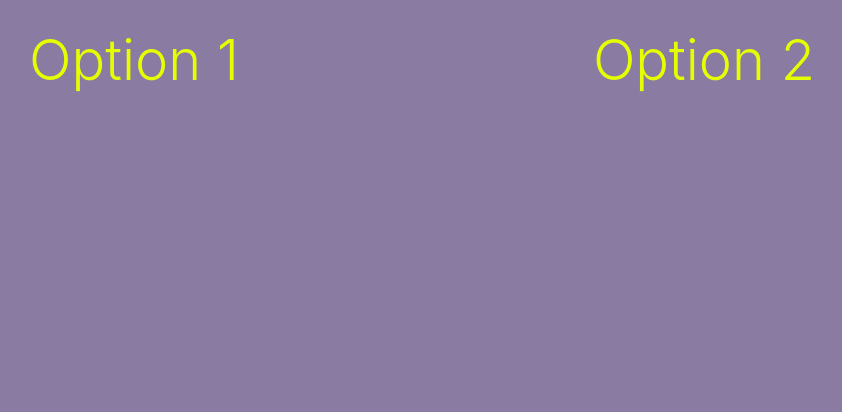
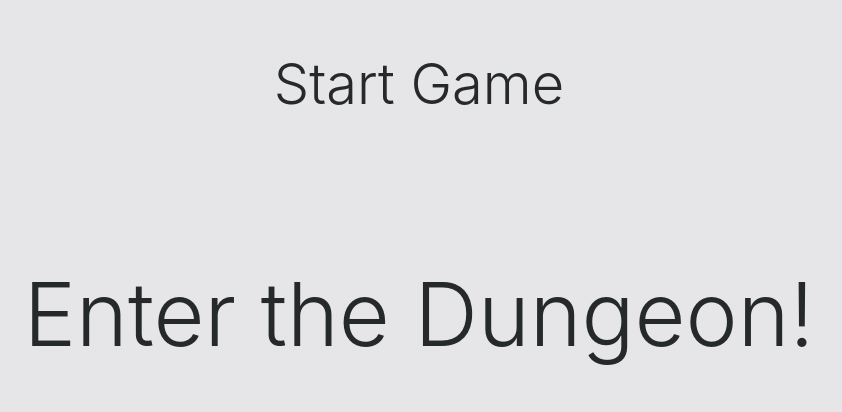
Before and after one commit to sjburt79/Final_Project, a PHP site: page /Final_Project.html in a window 1280 px wide. Shown: the part 571-983 px from the top of the page, without its empty margins (221-1063 px from the left). Before the commit the page ends 663 px from the top, so only its background shows below. Run offline with PHP 8.4, Linux system fonts and the light colour scheme.

Commit message:
Added JS
Added JS Function and cleaned up CSS

```diff
--- a/Final_Project/Final_Project.html
+++ b/Final_Project/Final_Project.html
@@ -1,7 +1,7 @@
 <!DOCTYPE html>
 <html>
 <head>
-    <title>Generic Title Here</title>
+    <title>JarodBurtProduction</title>
     <meta charset="utf-8">
     <meta name="viewport" content="width=device-width, initial-scale=1, shrink-to-fit=no">
 
@@ -12,6 +12,9 @@
     integrity="sha384-MCw98/SFnGE8fJT3GXwEOngsV7Zt27NXFoaoApmYm81iuXoPkFOJwJ8ERdknLPMO"
     crossorigin="anonymous">
 
+    <script src="https://ajax.googleapis.com/ajax/libs/jquery/3.3.1/jquery.min.js"></script>
+    <script src="js/Game.js"></script>
+
     <link rel="stylesheet" href="css/normalize.css">
 	<link rel="stylesheet" href="css/style.css">
 </head>
@@ -20,17 +23,26 @@
 
     <nav class="navbar navbar-expand-lg navbar-dark bg-secondary fixed-top">
         <div class="container">
-            <a class="navbar-brand order-1 mr-0" target="_blank">JarodBurtProduction</a>
+            <a class="navbar-brand order-1 mr-0" target="_blank">Games by JarodBurtProduction</a>
             <button class="navbar-toggler" type="button" data-toggle="collapse" data-target="#navbarNavAltMarkup" aria-controls="navbarNavAltMarkup" aria-expanded="false" aria-label="Toggle navigation">
             <span class="navbar-toggler-icon"></span>
             </button>
             <div class="collapse navbar-collapse" id="navbarNavAltMarkup">
             <div class="navbar-nav">
-                <a class="nav-item nav-link" href="#games">Games <span class="sr-only">(current)</span></a>
+                <li class="nav-item dropdown">
+                    <a class="nav-link dropdown-toggle" href="#" id="navbarDropdownMenuLink" role="button" data-toggle="dropdown" aria-haspopup="true" aria-expanded="false">
+                      Games
+                    </a>
+                    <div class="dropdown-menu" aria-labelledby="navbarDropdownMenuLink">
+                      <a class="dropdown-item" href="#cave">The Cave Awaits!</a>
+                      <a class="dropdown-item" href="#dungeon">Enter the Dungeon!</a>
+                    </div>
+                  </li>
                 <a class="nav-item nav-link" data-toggle="modal" data-target="#aboutMeModal">About Me</a>
                 <a class="nav-item nav-link" data-toggle="modal" data-target="#register">Email Me</a>
-               <!--  <ul class="navbar-nav flex-row ml-md-auto d-none d-md-flex">
-
+            </div>
+            </div>
+            <ul class="navbar-nav flex-row ml-md-auto d-md-flex">
                 <li class="nav-item">
                   <a class="fa fa-github" href="https://github.com/sjburt79?tab=repositories" rel="noopener" target="_blank" aria-label="GitHub">
                   </a>
@@ -43,37 +55,55 @@
                   <a class="fa fa-facebook" href="https://www.facebook.com/jarod.burt" rel="noopener" target="_blank" aria-label="FaceBook">
                   </a>
                 </li>
-                </ul> -->
-                </div>
-            </div>
+              </ul>
         </div>
     </nav>
 
-    <div class="container pt-4">
+<!--=====================================
+Game One
+=====================================-->
+
+    <div class="container pt-5" id="cave">
         <div class="row">
             <div class="col">
-            <h3 class="display-2 text-center my-5">Jarod gets a job.</h3>
-            <img class="mb-4 img-fluid rounded d-none d-sm-block" src="https://images.pexels.com/photos/52608/pexels-photo-52608.jpeg?auto=compress&cs=tinysrgb&dpr=2&h=750&w=1260" alt="Job Search">
+            <h3 class="display-2 text-center my-5">The Cave Awaits!</h3>
+            <img class="mb-4 img-fluid rounded d-none d-sm-block" src="https://images.pexels.com/photos/1366881/pexels-photo-1366881.jpeg?cs=srgb&dl=cave-desktop-backgrounds-dolomites-1366881.jpg&fm=jpg" alt="Job Search">
             </div>
         </div>
         <div class="row">
             <div class="col">
-            <h1 class="display-4 text-center my-5">Option 1</h1>
-            </div>
-            <div class="col">
-            <h1 class="display-4 text-center my-5">Option 2</h1>
+            <h1 class="display-4 text-center my-5">Start Game</h1>
             </div>
         </div>
     </div>
 
 <!--=====================================
-        Email MODAL
+Game Two
+=====================================-->
+
+       <div class="container pt-5" id="dungeon">
+        <div class="row">
+            <div class="col">
+            <h3 class="display-2 text-center my-5">Enter the Dungeon!</h3>
+            <img class="mb-4 img-fluid rounded d-none d-sm-block" src="https://images.pexels.com/photos/220580/pexels-photo-220580.jpeg?cs=srgb&dl=ancient-antique-arch-220580.jpg&fm=jpg" alt="Job Search">
+            </div>
+        </div>
+        <div class="row">
+            <div class="col">
+            <h1 class="display-4 text-center my-5">Start Game</h1>
+            </div>
+        </div>
+    </div>
+
+
+<!--=====================================
+Email MODAL Form
 =====================================-->
 
        <div class="modal fade" id="register" tabindex="-1" role="dialog" aria-labelledby="register form" aria-hidden="true">
             <div class="modal-dialog" role="document">
               <div class="modal-content">
-                <div class="modal-header bg-info text-white">
+                <div class="modal-header bg-dark text-white">
                   <h5 class="modal-title" id="exampleModalLabel">What type of Gamer are you?</h5>
                   <button type="button" class="close" data-dismiss="modal" aria-label="Close">
                     <span aria-hidden="true">&times;</span>
@@ -139,7 +169,6 @@
   </div>
 </div>
 
-
     <script src="https://code.jquery.com/jquery-3.3.1.slim.min.js" integrity="sha384-q8i/X+965DzO0rT7abK41JStQIAqVgRVzpbzo5smXKp4YfRvH+8abtTE1Pi6jizo" crossorigin="anonymous"></script>
     <script src="https://cdnjs.cloudflare.com/ajax/libs/popper.js/1.14.3/umd/popper.min.js" integrity="sha384-ZMP7rVo3mIykV+2+9J3UJ46jBk0WLaUAdn689aCwoqbBJiSnjAK/l8WvCWPIPm49" crossorigin="anonymous"></script>
     <script src="https://stackpath.bootstrapcdn.com/bootstrap/4.1.3/js/bootstrap.min.js" integrity="sha384-ChfqqxuZUCnJSK3+MXmPNIyE6ZbWh2IMqE241rYiqJxyMiZ6OW/JmZQ5stwEULTy" crossorigin="anonymous"></script>
--- a/Final_Project/css/style.css
+++ b/Final_Project/css/style.css
@@ -3,15 +3,16 @@
 ==================================== */
 
 body {
-    background: #897ba1;
+    background: #e6e5e7;
 }
 
 h1 {
-    color: rgb(229, 255, 0);
+    color: rgb(38, 41, 41
+    );
 }
 
 h3 {
-    color: aqua;
+    color: rgb(38, 41, 41);
 }
 
 /* =================================
@@ -45,3 +46,15 @@ h3 {
     background: #55ACEE;
     color: white;
   }
+
+/* =================================
+ Container Sizing
+==================================== */
+
+
+
+ /*  @media (min-width: 1200px) {
+    .container{
+        max-width: 970px;
+    }
+} */
--- a/Final_Project/js/Game.js
+++ b/Final_Project/js/Game.js
@@ -0,0 +1,12 @@
+//
+//Mouseover Events
+//
+
+$(document).ready(function(){
+    $("h1").mouseover(function(){
+        $("h1").css("background-color", "yellow");
+    });
+    $("h1").mouseout(function(){
+        $("h1").css("background-color", "lightgray");
+    });
+});
```
Lines whose indentation alone changed are shown as unchanged.
